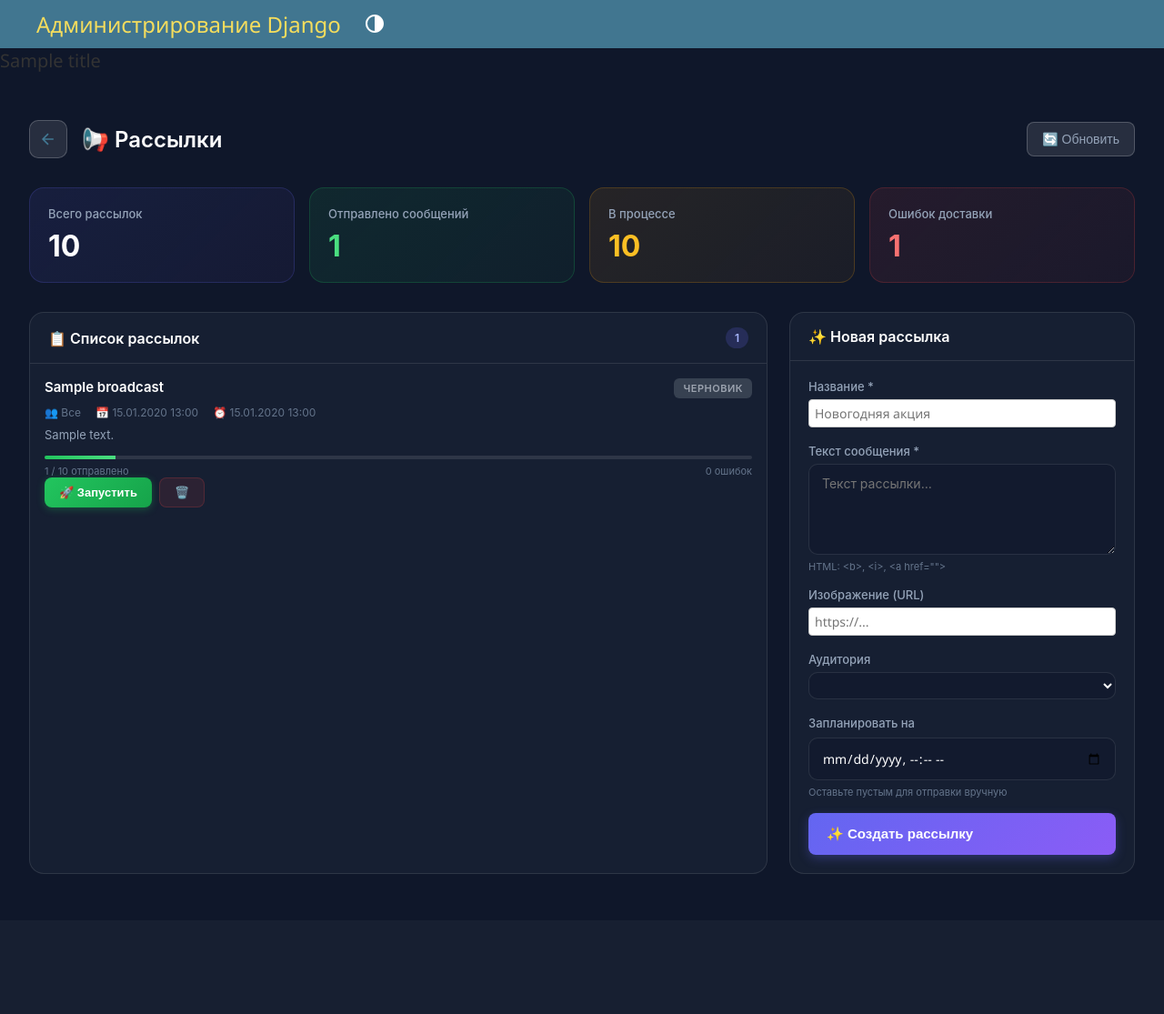
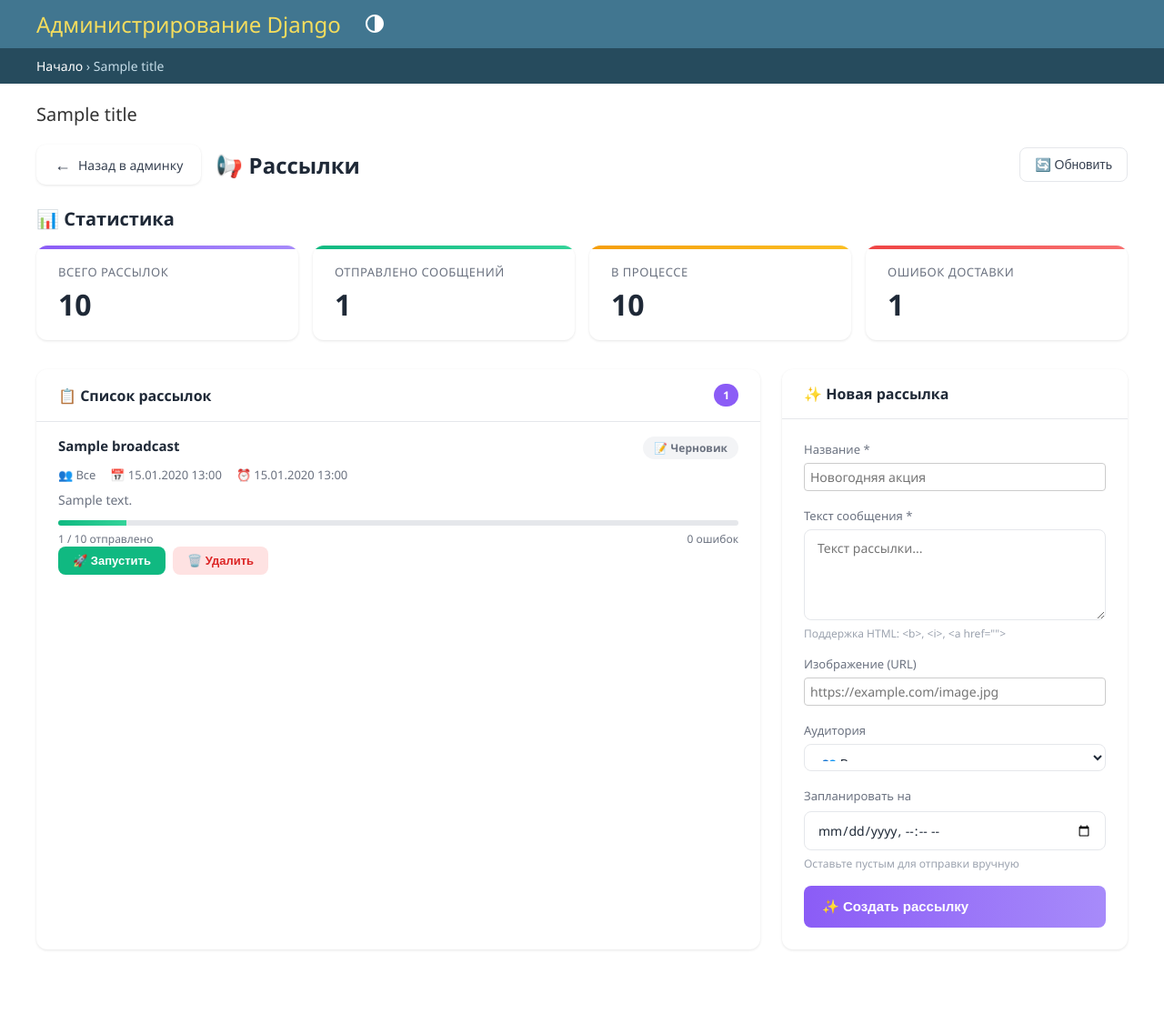
Before and after one commit to GrammSoli/web-app, a Django app: template admin_panel/core/templates/admin/broadcasts.html in a window 1280 px wide. Shown: the whole page at 91% size. Before the commit the page ends 961 px from the top, so only its background shows below. Run offline with Django 5.2, Linux system fonts and the light colour scheme; tables that the repository leaves empty hold one stand-in row (values such as "Sample post"); the template is opened without the code that fills it: values that come from a table or form of the project are taken from there, most other values are stand-ins (such as "Sample title", 1, 10 or a date in 2020); parts of the project's set-up code (start-up, migrations or seed data) failed here and were passed over.

Commit message:
Redesign broadcasts page to match dashboard style

```diff
--- a/admin_panel/core/templates/admin/broadcasts.html
+++ b/admin_panel/core/templates/admin/broadcasts.html
@@ -1,150 +1,83 @@
 {% extends "admin/base_site.html" %}
 {% load i18n %}
 
-{% block title %}Рассылки{% endblock %}
+{% block title %}Рассылки | {{ site_title }}{% endblock %}
 
 {% block extrahead %}
 {{ block.super }}
 <style>
-    /* Force dark background everywhere */
-    body, html {
-        background: #0f172a !important;
-        margin: 0 !important;
-        padding: 0 !important;
+    .broadcasts-container {
+        padding: 0;
     }
 
-    #content, .container-fluid, main, .main, #container, .content {
-        background: #0f172a !important;
-        padding: 0 !important;
-        margin: 0 !important;
+    /* Кнопка назад */
+    .back-btn:hover {
+        background: var(--color-bg-secondary, #f3f4f6) !important;
+        transform: translateX(-2px);
     }
 
-    /* Hide sidebar and header for full-page experience */
-    aside, .sidebar, nav:not(.page-header) {
-        display: none !important;
-    }
-
-    .broadcasts-page {
-        padding: 32px;
-        max-width: 1400px;
-        margin: 0 auto;
-        font-family: -apple-system, BlinkMacSystemFont, 'Segoe UI', Roboto, sans-serif;
-        background: #0f172a;
-        min-height: 100vh;
-        width: 100%;
-        box-sizing: border-box;
-    }
-
-    /* Header */
-    .page-header {
-        display: flex;
-        align-items: center;
-        gap: 16px;
+    /* Секции */
+    .broadcasts-section {
         margin-bottom: 32px;
     }
 
-    .back-btn {
+    .section-title {
+        font-size: 20px;
+        font-weight: 700;
+        color: var(--color-text-primary, #1f2937);
+        margin-bottom: 16px;
         display: flex;
         align-items: center;
-        justify-content: center;
-        width: 40px;
-        height: 40px;
-        background: rgba(255,255,255,0.1);
-        border: 1px solid rgba(255,255,255,0.2);
-        border-radius: 10px;
-        color: #94a3b8;
-        text-decoration: none;
-        transition: all 0.2s;
+        gap: 8px;
     }
 
-    .back-btn:hover {
-        background: rgba(255,255,255,0.15);
-        color: white;
+    /* KPI карточки */
+    .kpi-grid {
+        display: grid;
+        grid-template-columns: repeat(auto-fit, minmax(200px, 1fr));
+        gap: 16px;
     }
 
-    .page-title {
-        font-size: 24px;
-        font-weight: 600;
-        color: white;
-        margin: 0;
+    .kpi-card {
+        background: var(--color-bg-primary, #fff);
+        border-radius: 12px;
+        padding: 20px 24px;
+        box-shadow: 0 1px 3px rgba(0,0,0,0.1);
+        position: relative;
+        overflow: hidden;
     }
 
-    .header-actions {
-        margin-left: auto;
-        display: flex;
-        gap: 12px;
+    .kpi-card::before {
+        content: '';
+        position: absolute;
+        top: 0;
+        left: 0;
+        right: 0;
+        height: 4px;
     }
 
-    .refresh-btn {
-        padding: 10px 16px;
-        background: rgba(255,255,255,0.1);
-        border: 1px solid rgba(255,255,255,0.2);
-        border-radius: 8px;
-        color: #94a3b8;
-        cursor: pointer;
-        font-size: 14px;
-        transition: all 0.2s;
+    .kpi-card.primary::before { background: linear-gradient(90deg, #8B5CF6, #A78BFA); }
+    .kpi-card.success::before { background: linear-gradient(90deg, #10B981, #34D399); }
+    .kpi-card.warning::before { background: linear-gradient(90deg, #F59E0B, #FBBF24); }
+    .kpi-card.danger::before { background: linear-gradient(90deg, #EF4444, #F87171); }
+
+    .kpi-label {
+        font-size: 13px;
+        color: var(--color-text-secondary, #6b7280);
+        font-weight: 500;
+        text-transform: uppercase;
+        letter-spacing: 0.5px;
+        margin-bottom: 8px;
     }
 
-    .refresh-btn:hover {
-        background: rgba(255,255,255,0.15);
-        color: white;
+    .kpi-value {
+        font-size: 32px;
+        font-weight: 700;
+        color: var(--color-text-primary, #1f2937);
+        line-height: 1.2;
     }
 
-    /* Stats */
-    .stats-row {
-        display: grid;
-        grid-template-columns: repeat(4, 1fr);
-        gap: 16px;
-        margin-bottom: 32px;
-    }
-
-    @media (max-width: 768px) {
-        .stats-row {
-            grid-template-columns: repeat(2, 1fr);
-        }
-    }
-
-    .stat-card {
-        background: linear-gradient(135deg, rgba(99, 102, 241, 0.1) 0%, rgba(139, 92, 246, 0.05) 100%);
-        border: 1px solid rgba(99, 102, 241, 0.2);
-        border-radius: 16px;
-        padding: 20px;
-    }
-
-    .stat-card.success {
-        background: linear-gradient(135deg, rgba(34, 197, 94, 0.1) 0%, rgba(34, 197, 94, 0.05) 100%);
-        border-color: rgba(34, 197, 94, 0.2);
-    }
-
-    .stat-card.warning {
-        background: linear-gradient(135deg, rgba(245, 158, 11, 0.1) 0%, rgba(245, 158, 11, 0.05) 100%);
-        border-color: rgba(245, 158, 11, 0.2);
-    }
-
-    .stat-card.danger {
-        background: linear-gradient(135deg, rgba(239, 68, 68, 0.1) 0%, rgba(239, 68, 68, 0.05) 100%);
-        border-color: rgba(239, 68, 68, 0.2);
-    }
-
-    .stat-label {
-        font-size: 13px;
-        color: #94a3b8;
-        margin-bottom: 8px;
-        font-weight: 500;
-    }
-
-    .stat-value {
-        font-size: 32px;
-        font-weight: 700;
-        color: white;
-    }
-
-    .stat-card.success .stat-value { color: #4ade80; }
-    .stat-card.warning .stat-value { color: #fbbf24; }
-    .stat-card.danger .stat-value { color: #f87171; }
-
-    /* Layout */
+    /* Контент грид */
     .content-grid {
         display: grid;
         grid-template-columns: 1fr 380px;
@@ -157,17 +90,17 @@
         }
     }
 
-    /* Card */
+    /* Карточки */
     .card {
-        background: rgba(30, 41, 59, 0.5);
-        border: 1px solid rgba(255,255,255,0.1);
-        border-radius: 16px;
+        background: var(--color-bg-primary, #fff);
+        border-radius: 12px;
+        box-shadow: 0 1px 3px rgba(0,0,0,0.1);
         overflow: hidden;
     }
 
     .card-header {
-        padding: 16px 20px;
-        border-bottom: 1px solid rgba(255,255,255,0.1);
+        padding: 16px 24px;
+        border-bottom: 1px solid var(--color-border, #e5e7eb);
         display: flex;
         justify-content: space-between;
         align-items: center;
@@ -176,12 +109,15 @@
     .card-title {
         font-size: 16px;
         font-weight: 600;
-        color: white;
+        color: var(--color-text-primary, #1f2937);
+        display: flex;
+        align-items: center;
+        gap: 8px;
     }
 
     .card-badge {
-        background: rgba(99, 102, 241, 0.2);
-        color: #a5b4fc;
+        background: #8B5CF6;
+        color: white;
         padding: 4px 10px;
         border-radius: 20px;
         font-size: 12px;
@@ -189,18 +125,18 @@
     }
 
     .card-body {
-        padding: 20px;
+        padding: 24px;
     }
 
-    /* Broadcasts List */
+    /* Список рассылок */
     .broadcast-list {
-        max-height: 500px;
+        max-height: 600px;
         overflow-y: auto;
     }
 
     .broadcast-item {
-        padding: 16px;
-        border-bottom: 1px solid rgba(255,255,255,0.05);
+        padding: 16px 24px;
+        border-bottom: 1px solid var(--color-border, #e5e7eb);
         transition: background 0.2s;
     }
 
@@ -209,7 +145,7 @@
     }
 
     .broadcast-item:hover {
-        background: rgba(255,255,255,0.03);
+        background: var(--color-bg-secondary, #f9fafb);
     }
 
     .broadcast-top {
@@ -221,37 +157,35 @@
 
     .broadcast-title {
         font-weight: 600;
-        color: white;
+        color: var(--color-text-primary, #1f2937);
         font-size: 15px;
         margin: 0;
     }
 
     .status-badge {
-        padding: 4px 10px;
-        border-radius: 6px;
-        font-size: 11px;
+        padding: 4px 12px;
+        border-radius: 20px;
+        font-size: 12px;
         font-weight: 600;
-        text-transform: uppercase;
-        letter-spacing: 0.5px;
     }
 
-    .status-draft { background: #374151; color: #9ca3af; }
-    .status-scheduled { background: rgba(59, 130, 246, 0.2); color: #60a5fa; }
-    .status-sending { background: rgba(245, 158, 11, 0.2); color: #fbbf24; }
-    .status-sent { background: rgba(34, 197, 94, 0.2); color: #4ade80; }
-    .status-failed { background: rgba(239, 68, 68, 0.2); color: #f87171; }
+    .status-draft { background: #F3F4F6; color: #6B7280; }
+    .status-scheduled { background: #DBEAFE; color: #2563EB; }
+    .status-sending { background: #FEF3C7; color: #D97706; }
+    .status-sent { background: #D1FAE5; color: #059669; }
+    .status-failed { background: #FEE2E2; color: #DC2626; }
 
     .broadcast-meta {
         display: flex;
         gap: 16px;
-        font-size: 12px;
-        color: #64748b;
+        font-size: 13px;
+        color: var(--color-text-secondary, #6b7280);
         margin-bottom: 8px;
     }
 
     .broadcast-text {
-        font-size: 13px;
-        color: #94a3b8;
+        font-size: 14px;
+        color: var(--color-text-secondary, #6b7280);
         line-height: 1.5;
         margin-bottom: 12px;
         display: -webkit-box;
@@ -265,7 +199,7 @@
         gap: 8px;
     }
 
-    /* Buttons */
+    /* Кнопки */
     .btn {
         padding: 8px 16px;
         border-radius: 8px;
@@ -281,63 +215,60 @@
     }
 
     .btn-launch {
-        background: linear-gradient(135deg, #22c55e 0%, #16a34a 100%);
+        background: #10B981;
         color: white;
-        box-shadow: 0 2px 8px rgba(34, 197, 94, 0.3);
     }
 
     .btn-launch:hover {
+        background: #059669;
         transform: translateY(-1px);
-        box-shadow: 0 4px 12px rgba(34, 197, 94, 0.4);
     }
 
     .btn-delete {
-        background: rgba(239, 68, 68, 0.1);
-        color: #f87171;
-        border: 1px solid rgba(239, 68, 68, 0.2);
+        background: #FEE2E2;
+        color: #DC2626;
     }
 
     .btn-delete:hover {
-        background: rgba(239, 68, 68, 0.2);
+        background: #FECACA;
     }
 
     .btn-create {
         width: 100%;
         padding: 14px 20px;
-        background: linear-gradient(135deg, #6366f1 0%, #8b5cf6 100%);
+        background: linear-gradient(90deg, #8B5CF6, #A78BFA);
         color: white;
         font-size: 15px;
-        box-shadow: 0 4px 12px rgba(99, 102, 241, 0.3);
     }
 
     .btn-create:hover {
+        opacity: 0.9;
         transform: translateY(-1px);
-        box-shadow: 0 6px 16px rgba(99, 102, 241, 0.4);
     }
 
-    /* Progress */
+    /* Прогресс */
     .progress-bar {
-        height: 4px;
-        background: rgba(255,255,255,0.1);
-        border-radius: 2px;
+        height: 6px;
+        background: var(--color-border, #e5e7eb);
+        border-radius: 3px;
         overflow: hidden;
         margin-bottom: 6px;
     }
 
     .progress-fill {
         height: 100%;
-        background: linear-gradient(90deg, #22c55e 0%, #4ade80 100%);
+        background: linear-gradient(90deg, #10B981, #34D399);
         transition: width 0.3s;
     }
 
     .progress-text {
         display: flex;
         justify-content: space-between;
-        font-size: 11px;
-        color: #64748b;
+        font-size: 12px;
+        color: var(--color-text-secondary, #6b7280);
     }
 
-    /* Form */
+    /* Форма */
     .form-group {
         margin-bottom: 16px;
     }
@@ -345,7 +276,7 @@
     .form-label {
         display: block;
         font-size: 13px;
-        color: #94a3b8;
+        color: var(--color-text-secondary, #6b7280);
         margin-bottom: 6px;
         font-weight: 500;
     }
@@ -354,11 +285,11 @@
     .form-textarea,
     .form-select {
         width: 100%;
-        padding: 12px 14px;
-        background: rgba(15, 23, 42, 0.5);
-        border: 1px solid rgba(255,255,255,0.1);
-        border-radius: 10px;
-        color: white;
+        padding: 10px 14px;
+        background: var(--color-bg-primary, #fff);
+        border: 1px solid var(--color-border, #e5e7eb);
+        border-radius: 8px;
+        color: var(--color-text-primary, #1f2937);
         font-size: 14px;
         transition: border-color 0.2s;
         box-sizing: border-box;
@@ -368,7 +299,8 @@
     .form-textarea:focus,
     .form-select:focus {
         outline: none;
-        border-color: #6366f1;
+        border-color: #8B5CF6;
+        box-shadow: 0 0 0 3px rgba(139, 92, 246, 0.1);
     }
 
     .form-textarea {
@@ -378,30 +310,29 @@
     }
 
     .form-hint {
-        font-size: 11px;
-        color: #64748b;
+        font-size: 12px;
+        color: var(--color-text-secondary, #9ca3af);
         margin-top: 4px;
     }
 
     /* Empty State */
     .empty-state {
-        padding: 48px 20px;
+        padding: 48px 24px;
         text-align: center;
     }
 
     .empty-icon {
         font-size: 48px;
         margin-bottom: 16px;
-        opacity: 0.5;
     }
 
     .empty-text {
-        color: #64748b;
+        color: var(--color-text-secondary, #6b7280);
         font-size: 14px;
     }
 
     /* Alerts */
-    .alerts {
+    .alerts-container {
         position: fixed;
         top: 20px;
         right: 20px;
@@ -412,13 +343,14 @@
     }
 
     .alert {
-        padding: 12px 16px;
-        border-radius: 10px;
+        padding: 12px 20px;
+        border-radius: 8px;
         display: flex;
         align-items: center;
         gap: 10px;
         animation: slideIn 0.3s ease;
         min-width: 280px;
+        box-shadow: 0 4px 12px rgba(0,0,0,0.15);
     }
 
     @keyframes slideIn {
@@ -427,76 +359,65 @@
     }
 
     .alert-success {
-        background: rgba(34, 197, 94, 0.15);
-        border: 1px solid rgba(34, 197, 94, 0.3);
-        color: #4ade80;
+        background: #D1FAE5;
+        color: #065F46;
     }
 
     .alert-error {
-        background: rgba(239, 68, 68, 0.15);
-        border: 1px solid rgba(239, 68, 68, 0.3);
-        color: #f87171;
+        background: #FEE2E2;
+        color: #991B1B;
     }
 
-    /* Loading */
-    .spinner {
-        width: 16px;
-        height: 16px;
-        border: 2px solid rgba(255,255,255,0.3);
-        border-radius: 50%;
-        border-top-color: white;
-        animation: spin 0.8s linear infinite;
-    }
-
-    @keyframes spin {
-        to { transform: rotate(360deg); }
+    /* Responsive */
+    @media (max-width: 768px) {
+        .kpi-grid { grid-template-columns: repeat(2, 1fr); }
+        .content-grid { grid-template-columns: 1fr; }
     }
 </style>
 {% endblock %}
 
 {% block content %}
-<div class="broadcasts-page">
-    <!-- Header -->
-    <div class="page-header">
-        <a href="/admin/" class="back-btn" title="Назад">
-            <svg width="20" height="20" viewBox="0 0 24 24" fill="none" stroke="currentColor" stroke-width="2">
-                <path d="M19 12H5M12 19l-7-7 7-7"/>
-            </svg>
+<div class="broadcasts-container">
+
+    <!-- Шапка с кнопкой назад -->
+    <div class="broadcasts-header" style="display: flex; align-items: center; gap: 16px; margin-bottom: 24px;">
+        <a href="/admin/" class="back-btn" style="display: inline-flex; align-items: center; gap: 8px; padding: 10px 20px; background: var(--color-bg-primary, #fff); border-radius: 10px; text-decoration: none; color: var(--color-text-primary, #374151); font-weight: 500; box-shadow: 0 1px 3px rgba(0,0,0,0.1); transition: all 0.2s;">
+            <span style="font-size: 18px;">←</span> Назад в админку
         </a>
-        <h1 class="page-title">📢 Рассылки</h1>
-        <div class="header-actions">
-            <button class="refresh-btn" onclick="location.reload()">
-                🔄 Обновить
-            </button>
-        </div>
+        <h1 style="margin: 0; font-size: 24px; font-weight: 700; color: var(--color-text-primary, #1f2937);">📢 Рассылки</h1>
+        <button onclick="location.reload()" style="margin-left: auto; padding: 10px 16px; background: var(--color-bg-primary, #fff); border: 1px solid var(--color-border, #e5e7eb); border-radius: 8px; cursor: pointer; font-size: 14px; color: var(--color-text-primary, #374151);">🔄 Обновить</button>
     </div>
 
     <!-- Alerts Container -->
-    <div class="alerts" id="alerts"></div>
+    <div class="alerts-container" id="alerts"></div>
 
-    <!-- Stats -->
-    <div class="stats-row">
-        <div class="stat-card">
-            <div class="stat-label">Всего рассылок</div>
-            <div class="stat-value">{{ stats.total }}</div>
+    <!-- KPI -->
+    <section class="broadcasts-section">
+        <h2 class="section-title">📊 Статистика</h2>
+        <div class="kpi-grid">
+            <div class="kpi-card primary">
+                <div class="kpi-label">Всего рассылок</div>
+                <div class="kpi-value">{{ stats.total }}</div>
             </div>
-        <div class="stat-card success">
-            <div class="stat-label">Отправлено сообщений</div>
-            <div class="stat-value">{{ stats.total_sent }}</div>
+            <div class="kpi-card success">
+                <div class="kpi-label">Отправлено сообщений</div>
+                <div class="kpi-value">{{ stats.total_sent }}</div>
             </div>
-        <div class="stat-card warning">
-            <div class="stat-label">В процессе</div>
-            <div class="stat-value">{{ stats.in_progress }}</div>
+            <div class="kpi-card warning">
+                <div class="kpi-label">В процессе</div>
+                <div class="kpi-value">{{ stats.in_progress }}</div>
             </div>
-        <div class="stat-card danger">
-            <div class="stat-label">Ошибок доставки</div>
-            <div class="stat-value">{{ stats.total_failed }}</div>
+            <div class="kpi-card danger">
+                <div class="kpi-label">Ошибок доставки</div>
+                <div class="kpi-value">{{ stats.total_failed }}</div>
             </div>
         </div>
+    </section>
 
-    <!-- Content -->
+    <!-- Контент -->
+    <section class="broadcasts-section">
         <div class="content-grid">
-        <!-- List -->
+            <!-- Список рассылок -->
             <div class="card">
                 <div class="card-header">
                     <span class="card-title">📋 Список рассылок</span>
@@ -509,11 +430,11 @@
                             <div class="broadcast-top">
                                 <h3 class="broadcast-title">{{ b.title }}</h3>
                                 <span class="status-badge status-{{ b.status }}">
-                                {% if b.status == 'draft' %}Черновик
-                                {% elif b.status == 'scheduled' %}Запланирована
-                                {% elif b.status == 'sending' %}Отправка...
-                                {% elif b.status == 'sent' %}Отправлено
-                                {% else %}Ошибка{% endif %}
+                                    {% if b.status == 'draft' %}📝 Черновик
+                                    {% elif b.status == 'scheduled' %}⏰ Запланирована
+                                    {% elif b.status == 'sending' %}🚀 Отправка
+                                    {% elif b.status == 'sent' %}✅ Отправлено
+                                    {% else %}❌ Ошибка{% endif %}
                                 </span>
                             </div>
                             <div class="broadcast-meta">
@@ -523,7 +444,7 @@
                                 <span>⏰ {{ b.scheduled_at|date:"d.m.Y H:i" }}</span>
                                 {% endif %}
                             </div>
-                        <div class="broadcast-text">{{ b.message_text|truncatechars:120 }}</div>
+                            <div class="broadcast-text">{{ b.message_text|truncatechars:100 }}</div>
 
                             {% if b.total_recipients %}
                             <div class="progress-bar">
@@ -543,7 +464,7 @@
                                 {% endif %}
                                 {% if b.status == 'draft' %}
                                 <button class="btn btn-delete" onclick="deleteBroadcast('{{ b.id }}')">
-                                🗑️
+                                    🗑️ Удалить
                                 </button>
                                 {% endif %}
                             </div>
@@ -558,7 +479,7 @@
                 </div>
             </div>
 
-        <!-- Create Form -->
+            <!-- Форма создания -->
             <div class="card">
                 <div class="card-header">
                     <span class="card-title">✨ Новая рассылка</span>
@@ -573,12 +494,12 @@
                         <div class="form-group">
                             <label class="form-label">Текст сообщения *</label>
                             <textarea name="message_text" class="form-textarea" placeholder="Текст рассылки..." required></textarea>
-                        <div class="form-hint">HTML: &lt;b&gt;, &lt;i&gt;, &lt;a href=""&gt;</div>
+                            <div class="form-hint">Поддержка HTML: &lt;b&gt;, &lt;i&gt;, &lt;a href=""&gt;</div>
                         </div>
 
                         <div class="form-group">
                             <label class="form-label">Изображение (URL)</label>
-                        <input type="url" name="message_photo_url" class="form-input" placeholder="https://...">
+                            <input type="url" name="message_photo_url" class="form-input" placeholder="https://example.com/image.jpg">
                         </div>
 
                         <div class="form-group">
@@ -603,6 +524,7 @@
                 </div>
             </div>
         </div>
+    </section>
 </div>
 
 <script>
@@ -624,7 +546,7 @@ async function createBroadcast(e) {
     const formData = new FormData(form);
 
     btn.disabled = true;
-    btn.innerHTML = '<span class="spinner"></span> Создание...';
+    btn.textContent = '⏳ Создание...';
 
     try {
         const res = await fetch('/admin/broadcasts/api/create/', {
@@ -645,7 +567,7 @@ async function createBroadcast(e) {
         showAlert('Ошибка сети', 'error');
     } finally {
         btn.disabled = false;
-        btn.innerHTML = '✨ Создать рассылку';
+        btn.textContent = '✨ Создать рассылку';
     }
 }
 
```
Lines whose indentation alone changed are shown as unchanged.
